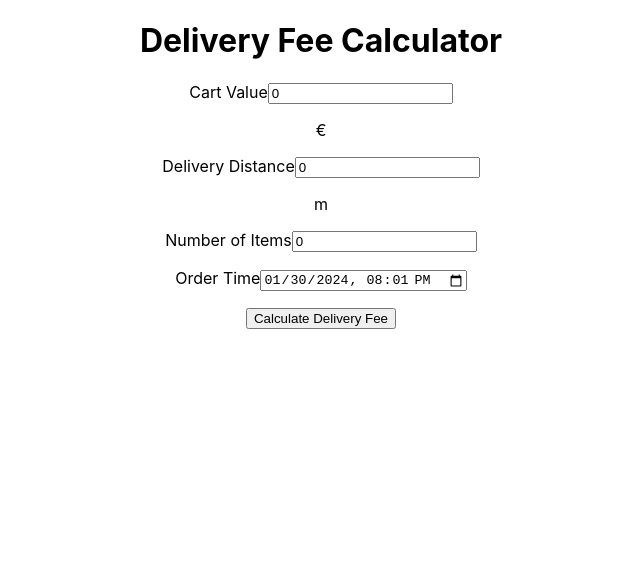
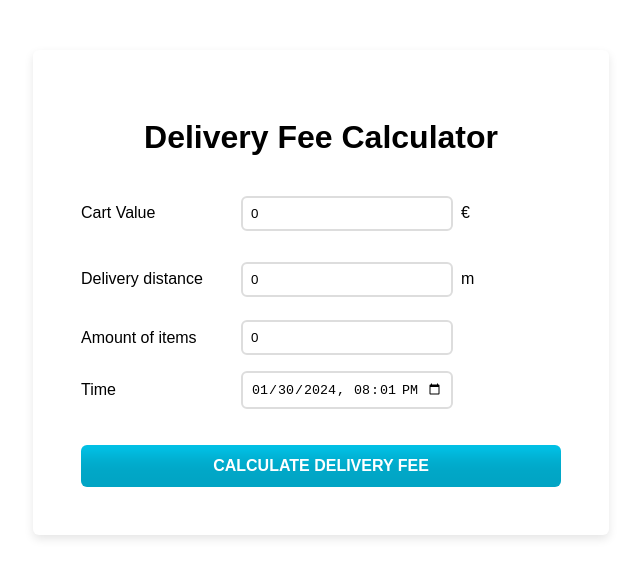
Before and after one commit to andevrrr/wolt-engineering-internship-2024, a React (Create React App) app: page / in a window 1280 px wide. Shown: the top 578 px of the page, without its empty margins (319-959 px from the left). Built offline with nearby package versions, Linux system fonts and the light colour scheme.

Commit message:
styling added

```diff
--- a/src/components/calculatorForm/CalculatorForm.css
+++ b/src/components/calculatorForm/CalculatorForm.css
@@ -0,0 +1,75 @@
+.CalculatorForm {
+  max-width: 480px;
+  margin: 50px auto;
+  padding: 48px;
+  border-radius: 6px;
+  box-shadow: 0 4px 10px rgba(0, 0, 0, 0.1);
+  background-color: #ffffff;
+  font-family: "Arial", sans-serif;
+}
+
+h1 {
+  text-align: center;
+  margin-bottom: 32px;
+}
+
+form {
+  display: flex;
+  flex-direction: column;
+}
+
+button {
+  padding: 12px;
+  margin-top: 20px;
+  color: #fff;
+  background-color: rgb(1, 192, 229);
+  background-image: linear-gradient(
+    rgba(0, 0, 0, 0) 0%,
+    rgba(0, 0, 0, 0.004) 3.13%,
+    rgba(0, 0, 0, 0.008) 6.02%,
+    rgba(0, 0, 0, 0.01) 8.73%,
+    rgba(0, 0, 0, 0.016) 11.3%,
+    rgba(0, 0, 0, 0.024) 13.79%,
+    rgba(0, 0, 0, 0.03) 16.24%,
+    rgba(0, 0, 0, 0.04) 18.7%,
+    rgba(0, 0, 0, 0.047) 21.22%,
+    rgba(0, 0, 0, 0.055) 23.86%,
+    rgba(0, 0, 0, 0.063) 26.65%,
+    rgba(0, 0, 0, 0.07) 29.65%,
+    rgba(0, 0, 0, 0.082) 32.92%,
+    rgba(0, 0, 0, 0.09) 36.49%,
+    rgba(0, 0, 0, 0.098) 40.42%,
+    rgba(0, 0, 0, 0.106) 44.75%,
+    rgba(0, 0, 0, 0.114) 49.54%,
+    rgba(0, 0, 0, 0.12) 54.84%,
+    rgba(0, 0, 0, 0.13) 60.69%,
+    rgba(0, 0, 0, 0.133) 67.15%,
+    rgba(0, 0, 0, 0.137) 74.26%,
+    rgba(0, 0, 0, 0.14) 82.07%,
+    rgba(0, 0, 0, 0.14) 90.63%,
+    rgba(0, 0, 0, 0.145) 100%
+  );
+  border: none;
+  border-radius: 6px;
+  cursor: pointer;
+  font-size: 1rem;
+  font-weight: bold;
+  text-transform: uppercase;
+}
+
+button:hover,
+button:focus {
+  background-color: rgb(1, 192, 229);
+  background-image: none;
+}
+
+.feeDisplay {
+  text-align: center;
+  padding: 12px;
+  margin-top: 24px;
+  border-radius: 4px;
+  background-color: #f2f2f2;
+  font-size: 1.2rem;
+  font-weight: bold;
+  color: #333;
+}
--- a/src/components/calculatorForm/CalculatorForm.tsx
+++ b/src/components/calculatorForm/CalculatorForm.tsx
@@ -1,6 +1,7 @@
 import React, { useState } from "react";
 import { CalculateDeliveryFee } from "../../utils/CalculateDeliveryFee";
-import Input from "../Input";
+import Input from "../input/Input";
+import "./CalculatorForm.css";
 
 interface FormState {
   cartValue: number | 0;
@@ -52,7 +53,7 @@ const CalculatorForm: React.FC = () => {
   };
 
   return (
-    <div>
+    <div className="CalculatorForm">
       <h1>Delivery Fee Calculator</h1>
       <form onSubmit={handleSubmit}>
         <div>
@@ -71,7 +72,7 @@ const CalculatorForm: React.FC = () => {
           <Input
             type="number"
             name="deliveryDistance"
-            label="Delivery Distance"
+            label="Delivery distance"
             value={formState.deliveryDistance}
             placeholder="Please enter the distance"
             error={error}
@@ -83,7 +84,7 @@ const CalculatorForm: React.FC = () => {
           <Input
             type="number"
             name="numberOfItems"
-            label="Number of Items"
+            label="Amount of items"
             value={formState.numberOfItems}
             placeholder="Enter number of items"
             error={error}
@@ -95,7 +96,7 @@ const CalculatorForm: React.FC = () => {
           <Input
             type="datetime-local"
             name="orderTime"
-            label="Order Time"
+            label="Time"
             value={formState.orderTime}
             placeholder="Enter order time in UTC"
             error={error}
@@ -107,7 +108,9 @@ const CalculatorForm: React.FC = () => {
           Calculate Delivery Fee
         </button>
         {deliveryFee !== null && (
-          <div data-test-id="fee">Delivery Fee: {deliveryFee}€</div>
+          <div data-test-id="fee" className="feeDisplay">
+            Delivery Fee: {deliveryFee}€
+          </div>
         )}
       </form>
     </div>
--- a/src/components/input.tsx
+++ /dev/null
@@ -1,44 +0,0 @@
-import React from "react";
-
-interface InputProps {
-  type: string;
-  name: string;
-  label: string;
-  value: number | string;
-  placeholder: string;
-  error: boolean;
-  onChange: (e: React.ChangeEvent<HTMLInputElement>) => void;
-  dataTestId: string;
-}
-
-const Input: React.FC<InputProps> = ({
-  type,
-  name,
-  label,
-  value,
-  placeholder,
-  error,
-  onChange,
-  dataTestId,
-}) => {
-  return (
-    <div>
-      <label htmlFor={name}>{label}</label>
-      <input
-        type={type}
-        id={name}
-        name={name}
-        value={value}
-        placeholder={placeholder}
-        onChange={onChange}
-        data-test-id={dataTestId}
-      />
-      <p>
-        {name === "cartValue" ? "€" : name === "deliveryDistance" ? "m" : ""}
-      </p>
-      {error && <p>The input fields must be filled!</p>}
-    </div>
-  );
-};
-
-export default Input;
--- /dev/null
+++ b/src/components/input/Input.css
@@ -0,0 +1,35 @@
+.input-div {
+  display: flex;
+  align-items: center;
+  margin-bottom: 16px;
+}
+
+.label {
+  width: 150px;
+  min-width: 150px;
+  text-align: left;
+  margin-right: 10px;
+}
+
+.input-container {
+  flex-grow: 1;
+  display: flex;
+  align-items: center;
+}
+
+.input-field {
+  width: 60%;
+  padding: 8px;
+  border: 2px solid #ddd;
+  border-radius: 6px;
+}
+
+.input-unit {
+  margin-left: 8px;
+}
+
+.errorMessage {
+  color: #ff0800;
+  font-size: 0.85em;
+  margin-top: 4px;
+}
--- /dev/null
+++ b/src/components/input/Input.tsx
@@ -0,0 +1,52 @@
+import React from "react";
+import "./Input.css";
+
+interface InputProps {
+  type: string;
+  name: string;
+  label: string;
+  value: number | string;
+  placeholder: string;
+  error: boolean;
+  onChange: (e: React.ChangeEvent<HTMLInputElement>) => void;
+  dataTestId: string;
+}
+
+const Input: React.FC<InputProps> = ({
+  type,
+  name,
+  label,
+  value,
+  placeholder,
+  error,
+  onChange,
+  dataTestId,
+}) => {
+  return (
+    <div className="input-div">
+      <label htmlFor={name} className="label">
+        {label}
+      </label>
+      <div className="input-container">
+        <input
+          type={type}
+          id={name}
+          name={name}
+          value={value}
+          placeholder={placeholder}
+          onChange={onChange}
+          data-test-id={dataTestId}
+          className="input-field"
+        />
+        <p className="input-unit">
+          {name === "cartValue" ? "€" : name === "deliveryDistance" ? "m" : ""}
+        </p>
+      </div>
+      {error && (
+        <p className="errorMessage">The input fields must be filled!</p>
+      )}
+    </div>
+  );
+};
+
+export default Input;
```
